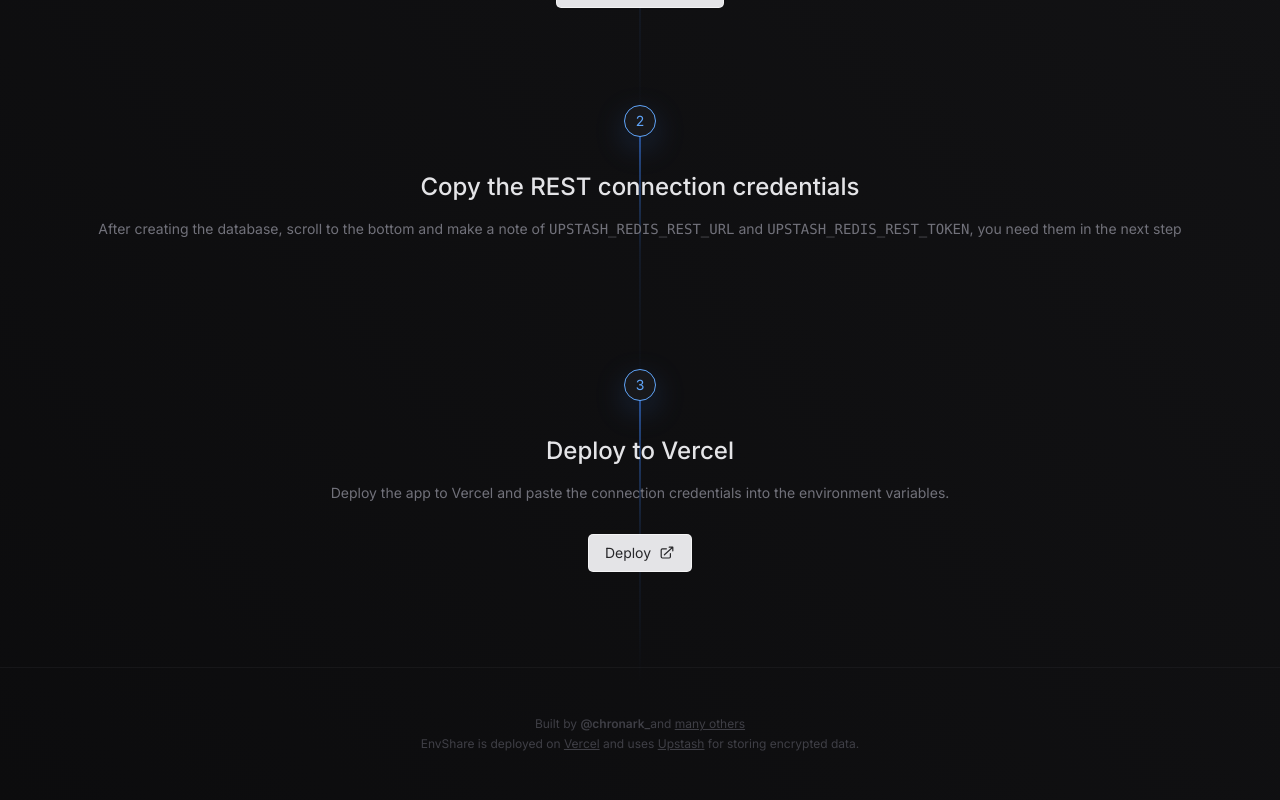
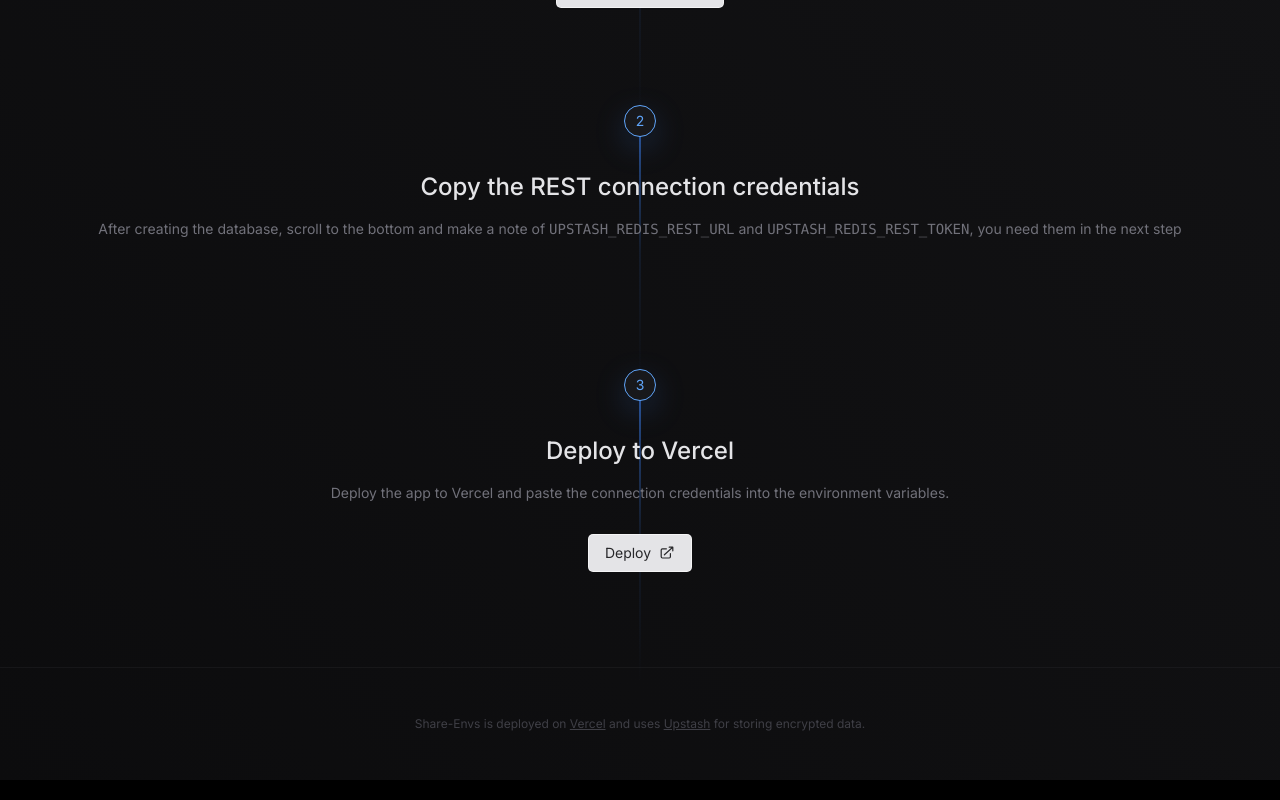
Before and after one commit to iamv1n/envshare, a Next.js app: page /deploy in a window 1280 px wide. Shown: the part 557-1357 px from the top of the page. Built offline with nearby package versions, Linux system fonts and the light colour scheme.

Commit message:
Update layout.tsx

```diff
--- a/app/layout.tsx
+++ b/app/layout.tsx
@@ -26,7 +26,7 @@
 
         <footer className="bottom-0 border-t inset-2x-0 border-zinc-500/10">
           <div className="flex flex-col gap-1 px-6 py-12 mx-auto text-xs text-center text-zinc-700 max-w-7xl lg:px-8">
-            <p>
+{/*             <p>
               Built by{" "}
               <Link href="https://twitter.com/chronark_" className="font-semibold duration-150 hover:text-zinc-200">
                 @chronark_
@@ -38,9 +38,9 @@
               >
                 many others{" "}
               </Link>
-            </p>
+            </p> */}
             <p>
-              EnvShare is deployed on{" "}
+              Share-Envs is deployed on{" "}
               <Link target="_blank" href="https://vercel.com" className="underline duration-150 hover:text-zinc-200">
                 Vercel
               </Link>{" "}
```
